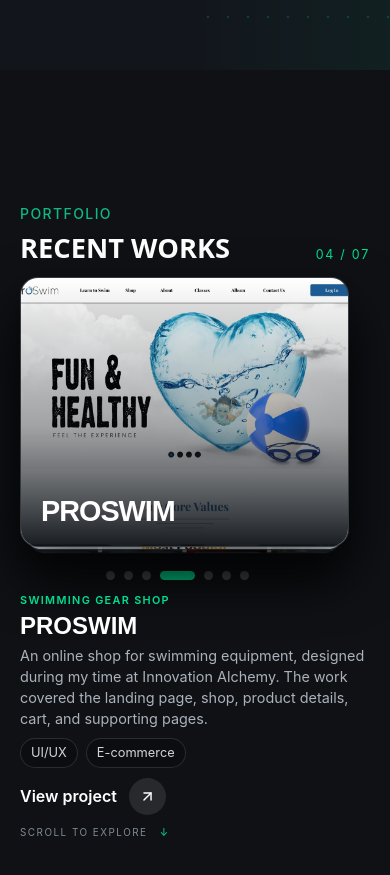
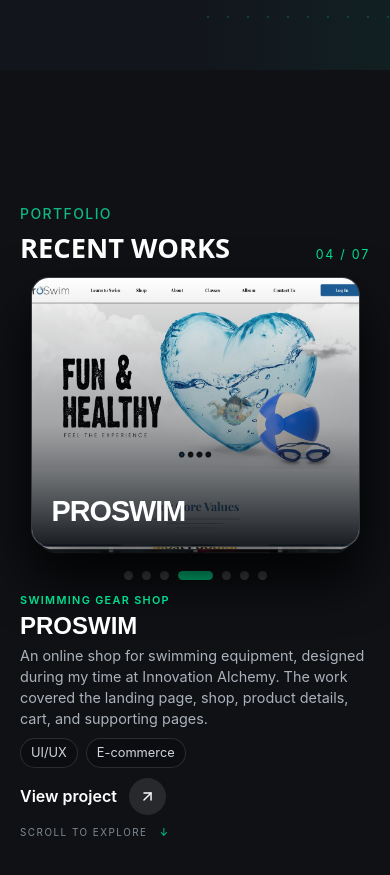
Before and after one commit to OmarAlBoustany/Omar-Portfolio, a React (Vite) app: page / in a window 390 px wide. Shown: the part 2057-2932 px from the top of the page. Built offline with nearby package versions, Linux system fonts and the light colour scheme.

Commit message:
Center mobile project cards

```diff
--- a/src/index.css
+++ b/src/index.css
@@ -77,7 +77,8 @@
   .work-layout { display: flex; flex-direction: column; gap: 12px; }
   .work-card-column { width: 100%; }
   .work-card-stack { height: clamp(165px, 32svh, 300px); margin-bottom: 24px; }
-  .work-card { width: 94%; border-radius: 18px; }
+  .work-card { width: 94%; left: 3%; border-radius: 18px; }
+  .work-dots { width: 100%; }
   .work-card-overlay { padding: 20px; }
   .work-card-overlay h3 { font-size: 1.8rem; }
   .work-detail { padding: 0; min-height: 0; }
```
